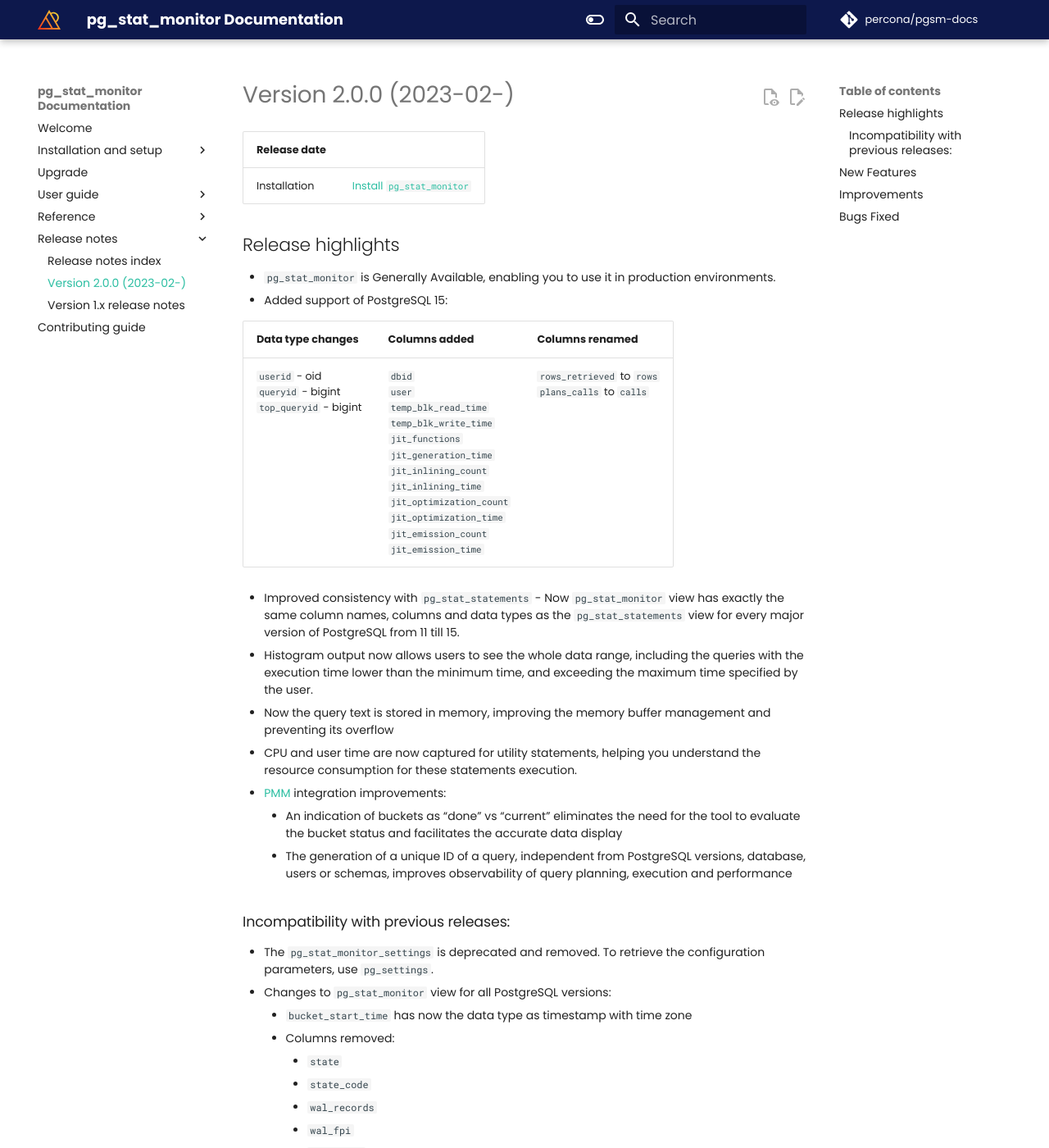
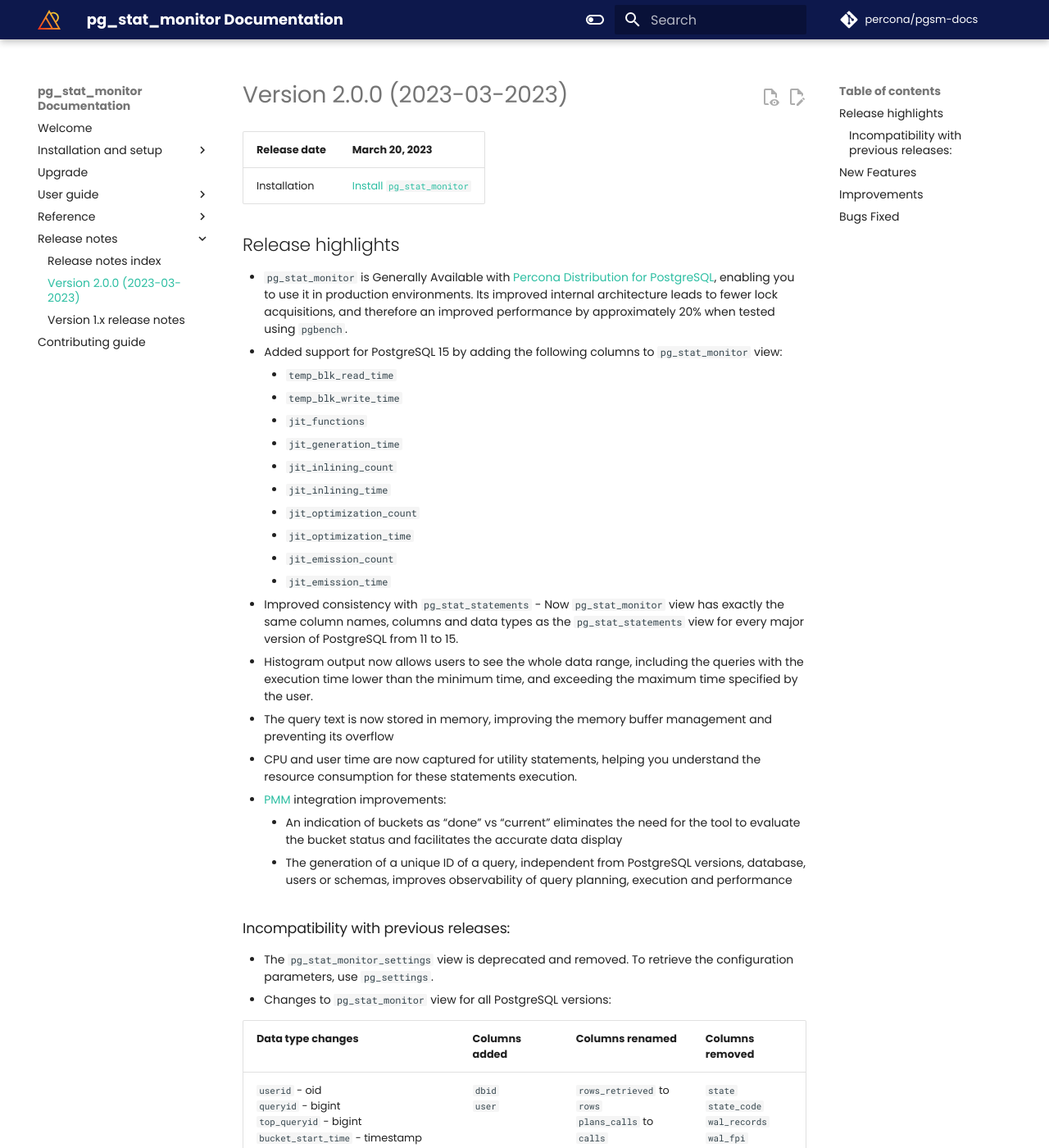
Before and after one commit to percona/pgsm-docs, an MkDocs documentation site: the page built from docs/release-notes/2.0.0.md, in a window 1280 px wide and 1400 px high. Shown: the whole window at 82% size. Built offline with MkDocs 1.6.1 and Material for MkDocs 9.7.7, drawn with Linux system fonts in a browser that asks for light colours; nearby versions of some CDN libraries; comment, search, counter and statistics services are not loaded; the version menu is left out; some of the changed text lies outside the part shown.

Commit message:
Updated highlights

```diff
--- a/docs/release-notes/2.0.0.md
+++ b/docs/release-notes/2.0.0.md
@@ -1,21 +1,28 @@
-# Version 2.0.0 (2023-02-)
+# Version 2.0.0 (2023-03-2023)
 
-| Release date |   |
+| Release date |  March 20, 2023 |
 | ------------ | ------------------------------------------ |
 | Installation | [Install `pg_stat_monitor`](../install.md) |
 
 ## Release highlights
 
-* `pg_stat_monitor` is Generally Available, enabling you to use it in production environments.
-* Added support of PostgreSQL 15:
+* `pg_stat_monitor` is Generally Available with [Percona Distribution for PostgreSQL](https://www.percona.com/software/postgresql-distribution), enabling you to use it in production environments. Its improved internal architecture leads to fewer lock acquisitions, and therefore an improved performance by approximately 20% when tested using `pgbench`.
+* Added support for PostgreSQL 15 by adding the following columns to `pg_stat_monitor` view:
 
-   | Data type changes | Columns added | Columns renamed |
-   | ----------------- | ------------- | --------------- |
-   | `userid` - oid <br>  `queryid` - bigint <br> `top_queryid` - bigint <br> | `dbid` <br> `user` <br> `temp_blk_read_time` <br> `temp_blk_write_time` <br> `jit_functions` <br> `jit_generation_time` <br> `jit_inlining_count` <br> `jit_inlining_time` <br> `jit_optimization_count` <br> `jit_optimization_time` <br> `jit_emission_count` <br> `jit_emission_time` | `rows_retrieved` to `rows` <br> `plans_calls` to `calls` |
+    * `temp_blk_read_time`
+    * `temp_blk_write_time`
+    * `jit_functions`
+    * `jit_generation_time`
+    * `jit_inlining_count`
+    * `jit_inlining_time`
+    * `jit_optimization_count`
+    * `jit_optimization_time`
+    * `jit_emission_count`
+    * `jit_emission_time`
 
-* Improved consistency with `pg_stat_statements` - Now `pg_stat_monitor` view has exactly the same column names, columns and data types as the `pg_stat_statements` view for every major version of PostgreSQL from 11 till 15.
+* Improved consistency with `pg_stat_statements` - Now `pg_stat_monitor` view has exactly the same column names, columns and data types as the `pg_stat_statements` view for every major version of PostgreSQL from 11 to 15.
 * Histogram output now allows users to see the whole data range, including the queries with the execution time lower than the minimum time, and exceeding the maximum time specified by the user.
-* Now the query text is stored in memory, improving the memory buffer management and preventing its overflow
+* The query text is now stored in memory, improving the memory buffer management and preventing its overflow
 * CPU and user time are now captured for utility statements, helping you understand the resource consumption for these statements execution.
 * [PMM](https://www.percona.com/doc/percona-monitoring-and-management/2.x/index.html) integration improvements:
     * An indication of buckets as "done" vs "current" eliminates the need for the tool to evaluate the bucket status and facilitates the accurate data display
@@ -23,33 +30,32 @@
 
 ### Incompatibility with previous releases:
 
-* The `pg_stat_monitor_settings` is deprecated and removed. To retrieve the configuration parameters, use `pg_settings`.
+* The `pg_stat_monitor_settings` view is deprecated and removed. To retrieve the configuration parameters, use `pg_settings`.
 * Changes to `pg_stat_monitor` view for all PostgreSQL versions:
 
-    * `bucket_start_time` has now the data type as timestamp with time zone
-    * Columns removed:
-
-        * `state`
-        * `state_code`
-        * `wal_records`
-        * `wal_fpi`
-        * `wal_bytes`
+   | Data type changes | Columns added | Columns renamed | Columns removed |
+   | ----------------- | ------------- | --------------- | --------------- |
+   | `userid` - oid <br>  `queryid` - bigint <br> `top_queryid` - bigint <br> `bucket_start_time` - timestamp with time zone | `dbid` <br> `user` | `rows_retrieved` to `rows` <br> `plans_calls` to `calls` | `state` <br> `state_code` <br> `wal_records` <br> `wal_fpi` <br> `wal_bytes`
 
 ## New Features
 
 * [PG-310](https://jira.percona.com/browse/PG-310) - Add an indication of buckets as "Done"
+* [PG-400](https://jira.percona.com/browse/PG-400): Add timezone to `bucket_start_time` in the `pg_stat_monitor` view
 * [PG-435](https://jira.percona.com/browse/PG-435), [PG-543](https://jira.percona.com/browse/PG-543) - Make `pg_stat_monitor` view compatible with that of pg_stat_statements for PostgreSQL 15.
 * [PG-545](https://jira.percona.com/browse/PG-545) - Generate database/scheme/user-agnostic query ID to add visibility into query performance behavior
+* [PG-586](https://jira.percona.com/browse/PG-586) - Capture CPU and user timing for utility statements
+
 
 ## Improvements
 
 * [PG-354](https://jira.percona.com/browse/PG-354) - Remove obsolete `pg_stat_monitor_settings` view
-* [PG-311](https://jira.percona.com/browse/PG-311), [PG-265](https://jira.percona.com/browse/PG-265) - Show cumulative data for `cpu_user_time`, `cpu_sys_time` columns
 * [PG-312](https://jira.percona.com/browse/PG-312), [PG-313](https://jira.percona.com/browse/PG-313) - Include queries that take less and more than histogram min/max time to histogram
 * [PG-321](https://jira.percona.com/browse/PG-321) - Remove redundant `cmd_type`/`cmd_type_text` columns in `pg_stat_monitor` view.
 * [PG-373](https://jira.percona.com/browse/PG-373) - Remove unused `wal` fields for PG12 and below
 * [PG-488](https://jira.percona.com/browse/PG-488) - Improve the storage mechanism of buckets and query texts using dynamic shared memory for PostgreSQL 15 and onward
-* [PG-555](https://jira.percona.com/browse/PG-555) - Create the infrastructure for using newer versions of the loadable module with old SQL declarations
+* [PG-606](https://jira.percona.com/browse/PG-606): Add the ability to enable/disable `pgsm_query_id` calculation via a GUC parameter
+* [PG-607](https://jira.percona.com/browse/PG-607): Allow histogram to track queries in sub-ms time brackets
+
 
 ## Bugs Fixed
 
```
Also changed, not shown: other parts of docs/release-notes/2.0.0.md (+0 -2 lines).
